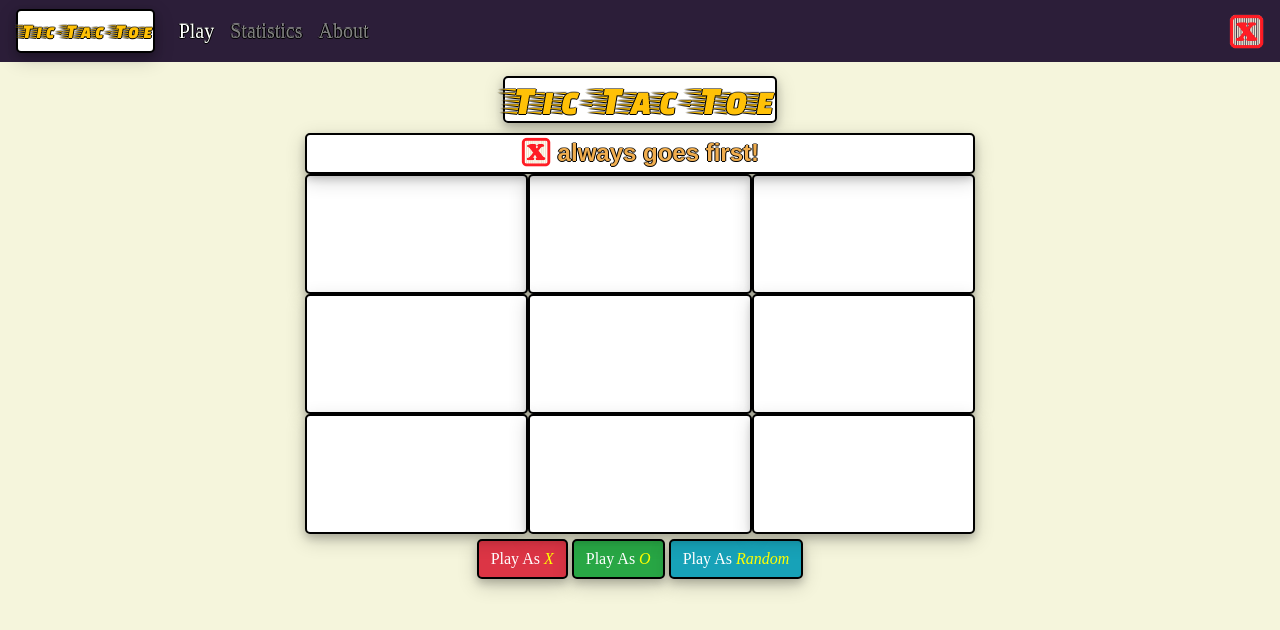
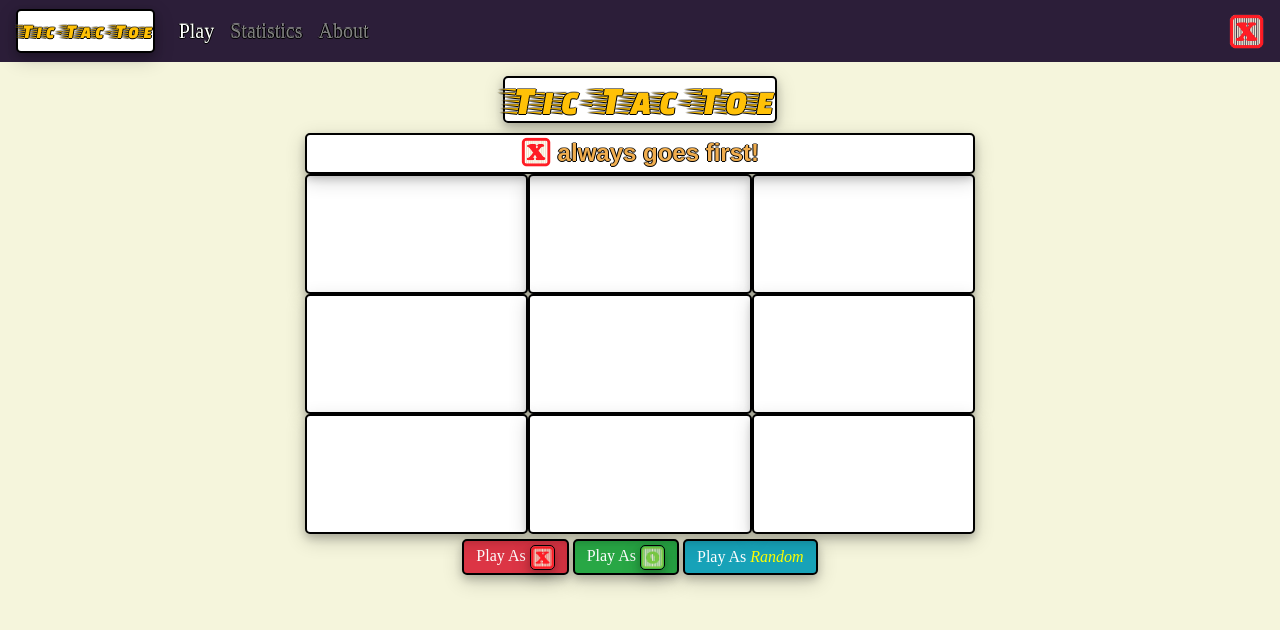
Before and after one commit to mpgray/tic-tac-toe, an Angular app: page /play in a window 1280 px wide. Shown: the top 630 px of the page. Built offline with nearby package versions, Linux system fonts and the light colour scheme; a web font is replaced by a local one.

Commit message:
fixed bugs and final styles

```diff
--- a/src/app/game/game.component.html
+++ b/src/app/game/game.component.html
@@ -45,9 +45,9 @@
       </div>
       <div class="w-100"></div>
       <div class="col text-center" [ngClass]="{'game-buttons': game.getIsGame(), 'game-buttons-return': !game.getIsGame()}" *ngIf="game.getTurn() == 0 || game.getTurn() == 1 || !game.getIsGame()">
-        <button type="button" class="btn btn-danger" (click)="start(1)" [disabled]="game.getIsGame()">Play As <em>X</em></button>
-        <button type="button" class="btn btn-success" (click)="start(2)" [disabled]="game.getIsGame()">Play As <em>O</em></button>
-        <button type="button" class="btn btn-info" (click)="start(3)" [disabled]="game.getIsGame()" data-toggle="tooltip" data-placement="bottom" title="> Would You like to Play a Game?">Play As <em>Random</em></button>
+        <button type="button" class="btn btn-danger" (click)="start(1)" [disabled]="game.getIsGame()">Play As <img src="../assets/img/x.png" class="img-fluid mt-0"></button>
+        <button type="button" class="btn btn-success" (click)="start(2)" [disabled]="game.getIsGame()">Play As <img src="../assets/img/o.png" class="img-fluid mt-0"></button>
+        <button type="button" class="btn btn-info" id="random-button" (click)="start(3)" [disabled]="game.getIsGame()" data-toggle="tooltip" data-placement="bottom" title="> Would You like to Play a Game?">Play As <em>Random</em></button>
       </div>
     </div>
   </div>
--- a/src/app/game/game.component.scss
+++ b/src/app/game/game.component.scss
@@ -141,6 +141,8 @@ button {
   border-radius: 5px;
   box-shadow: 0 4px 8px 0 rgba(0, 0, 0, 0.2), 0 6px 20px 0 rgba(0, 0, 0, 0.19);
   margin: 5px 2px 5px 2px;
+  padding-top: 3px;
+  padding-bottom: 3px;
 }
 
 div.game-buttons {
@@ -162,3 +164,17 @@ div.game-buttons-return {
 button > em {
   color: yellow;
 }
+
+#random-button {
+  padding-top: 4px;
+  padding-bottom: 4px;
+}
+
+button > img {
+  border: 1px solid black;
+  border-radius: 5px;
+  box-shadow: 0 4px 8px 0 rgba(0, 0, 0, 0.2), 0 6px 20px 0 rgba(0, 0, 0, 0.19);
+  margin: 0px;
+  padding: 0px;
+  max-height: 25px;
+}
--- a/src/app/stats/stats.component.scss
+++ b/src/app/stats/stats.component.scss
@@ -20,6 +20,13 @@ em {
   font-family: 'Fascinate', cursive;
 }
 
+button {
+  border: 2px solid black;
+  border-radius: 5px;
+  box-shadow: 0 4px 8px 0 rgba(0, 0, 0, 0.2), 0 6px 20px 0 rgba(0, 0, 0, 0.19);
+  margin: 5px 2px 5px 2px;
+}
+
 
 div.stats > div {
   width: 100%;
--- a/src/app/stats/stats.component.ts
+++ b/src/app/stats/stats.component.ts
@@ -79,6 +79,7 @@ export class StatsComponent implements OnInit {
     this.setStats(this.statistics);
   }
 
+  //clears stored data
   public clear() {
     this.statistics = {  won: 0,
                         lost: 0,
```
